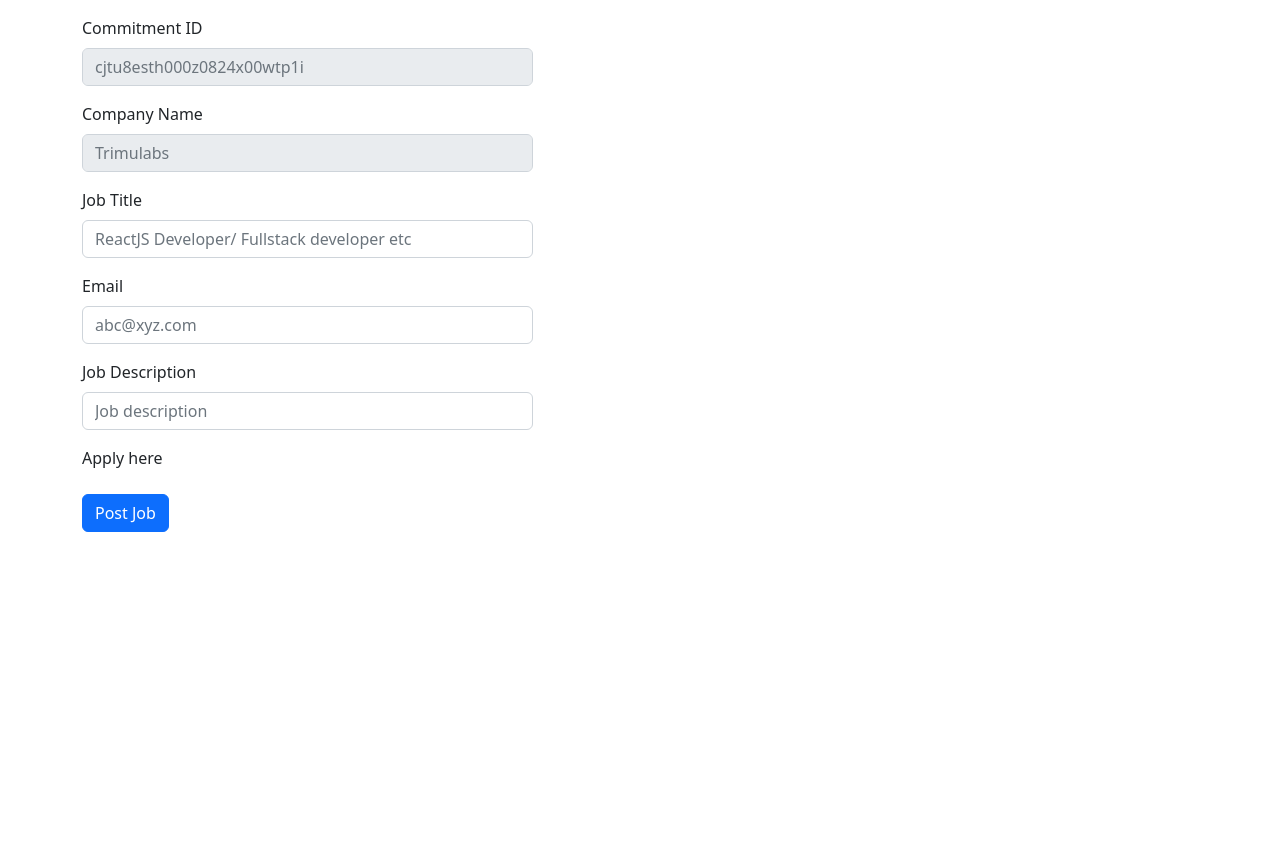
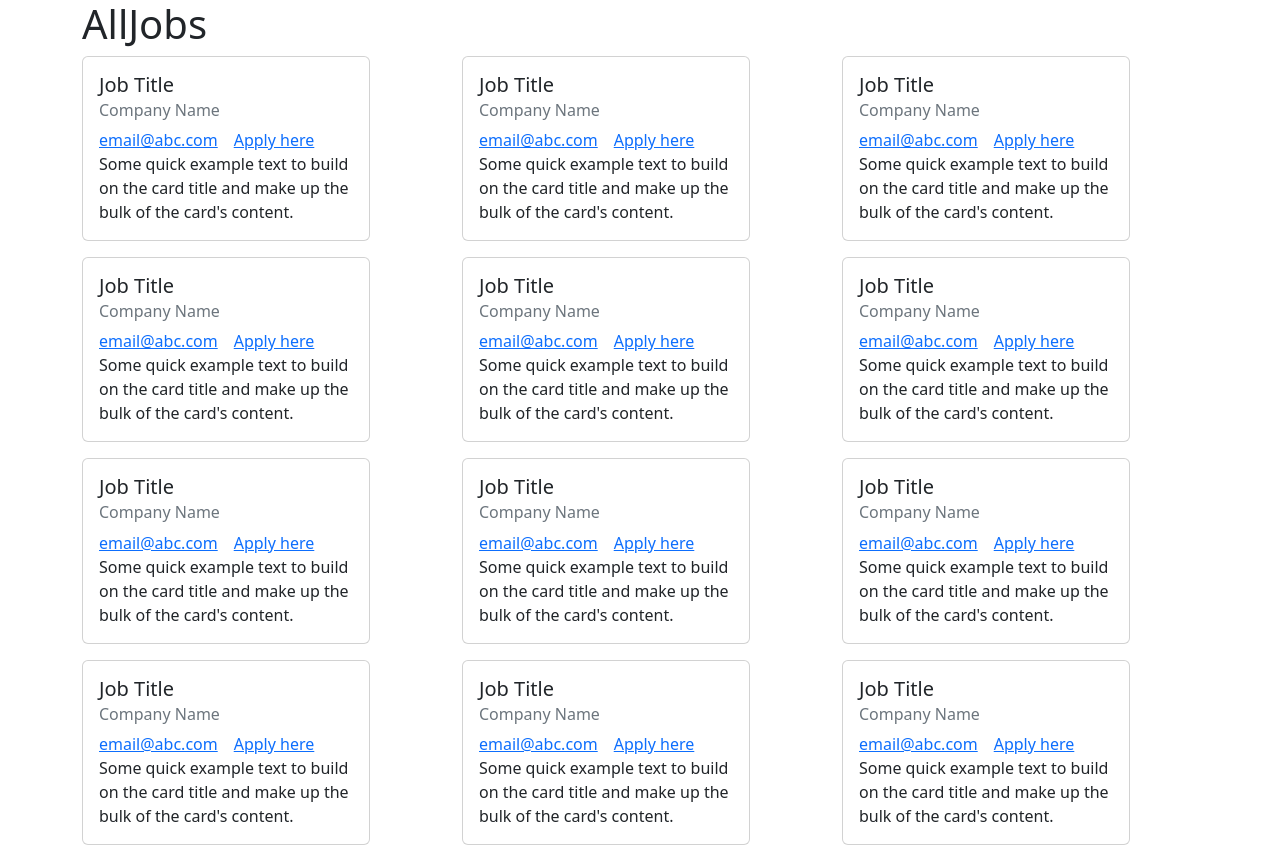
Before and after one commit to tehmoor2022skipq/job, a React (Create React App) app: page / in a window 1280 px wide. Before the commit the page ends 800 px from the top, so only its background shows below. Built offline with nearby package versions, Linux system fonts and the light colour scheme.

Commit message:
All jobs component with dummy data

```diff
--- a/src/App.js
+++ b/src/App.js
@@ -2,11 +2,13 @@
 import 'bootstrap/dist/css/bootstrap.min.css';
 import './App.css';
 import JobForm from './components/JobForm';
+import AllJobs from './components/AllJobs';
 
 function App() {
   return (
     <div>
-      <JobForm />
+      {/* <JobForm /> */}
+      <AllJobs />
     </div>
   );
 }
--- /dev/null
+++ b/src/components/AllJobs.js
@@ -0,0 +1,197 @@
+import React from 'react'
+import { Container, Row, Col } from 'react-bootstrap';
+import Card from 'react-bootstrap/Card';
+
+function AllJobs() {
+    return (
+        <Container>
+            <h1>AllJobs</h1>
+            <Row>
+                <Col md={4}>
+
+                    <Card style={{ width: '18rem' }}>
+                        <Card.Body>
+                            <Card.Title>Job Title</Card.Title>
+                            <Card.Subtitle className="mb-2 text-muted">Company Name</Card.Subtitle>
+                            <Card.Link href="#">email@abc.com</Card.Link>
+                            <Card.Link href="#">Apply here</Card.Link>
+                            <Card.Text>
+                                Some quick example text to build on the card title and make up the
+                                bulk of the card's content.
+                            </Card.Text>
+                        </Card.Body>
+                    </Card>
+                </Col>
+                <Col md={4}>
+
+                    <Card style={{ width: '18rem' }}>
+                        <Card.Body>
+                            <Card.Title>Job Title</Card.Title>
+                            <Card.Subtitle className="mb-2 text-muted">Company Name</Card.Subtitle>
+                            <Card.Link href="#">email@abc.com</Card.Link>
+                            <Card.Link href="#">Apply here</Card.Link>
+                            <Card.Text>
+                                Some quick example text to build on the card title and make up the
+                                bulk of the card's content.
+                            </Card.Text>
+                        </Card.Body>
+                    </Card>
+                </Col>
+                <Col md={4}>
+
+                    <Card style={{ width: '18rem' }}>
+                        <Card.Body>
+                            <Card.Title>Job Title</Card.Title>
+                            <Card.Subtitle className="mb-2 text-muted">Company Name</Card.Subtitle>
+                            <Card.Link href="#">email@abc.com</Card.Link>
+                            <Card.Link href="#">Apply here</Card.Link>
+                            <Card.Text>
+                                Some quick example text to build on the card title and make up the
+                                bulk of the card's content.
+                            </Card.Text>
+                        </Card.Body>
+                    </Card>
+                </Col>
+                <Col md={4} className="mt-3">
+
+                    <Card style={{ width: '18rem' }}>
+                        <Card.Body>
+                            <Card.Title>Job Title</Card.Title>
+                            <Card.Subtitle className="mb-2 text-muted">Company Name</Card.Subtitle>
+                            <Card.Link href="#">email@abc.com</Card.Link>
+                            <Card.Link href="#">Apply here</Card.Link>
+                            <Card.Text>
+                                Some quick example text to build on the card title and make up the
+                                bulk of the card's content.
+                            </Card.Text>
+                        </Card.Body>
+                    </Card>
+                </Col>
+                <Col md={4} className="mt-3">
+
+                    <Card style={{ width: '18rem' }}>
+                        <Card.Body>
+                            <Card.Title>Job Title</Card.Title>
+                            <Card.Subtitle className="mb-2 text-muted">Company Name</Card.Subtitle>
+                            <Card.Link href="#">email@abc.com</Card.Link>
+                            <Card.Link href="#">Apply here</Card.Link>
+                            <Card.Text>
+                                Some quick example text to build on the card title and make up the
+                                bulk of the card's content.
+                            </Card.Text>
+                        </Card.Body>
+                    </Card>
+                </Col>
+                <Col md={4} className="mt-3">
+
+                    <Card style={{ width: '18rem' }}>
+                        <Card.Body>
+                            <Card.Title>Job Title</Card.Title>
+                            <Card.Subtitle className="mb-2 text-muted">Company Name</Card.Subtitle>
+                            <Card.Link href="#">email@abc.com</Card.Link>
+                            <Card.Link href="#">Apply here</Card.Link>
+                            <Card.Text>
+                                Some quick example text to build on the card title and make up the
+                                bulk of the card's content.
+                            </Card.Text>
+                        </Card.Body>
+                    </Card>
+                </Col>
+                <Col md={4} className="mt-3">
+
+                    <Card style={{ width: '18rem' }}>
+                        <Card.Body>
+                            <Card.Title>Job Title</Card.Title>
+                            <Card.Subtitle className="mb-2 text-muted">Company Name</Card.Subtitle>
+                            <Card.Link href="#">email@abc.com</Card.Link>
+                            <Card.Link href="#">Apply here</Card.Link>
+                            <Card.Text>
+                                Some quick example text to build on the card title and make up the
+                                bulk of the card's content.
+                            </Card.Text>
+                        </Card.Body>
+                    </Card>
+                </Col>
+                <Col md={4} className="mt-3">
+
+                    <Card style={{ width: '18rem' }}>
+                        <Card.Body>
+                            <Card.Title>Job Title</Card.Title>
+                            <Card.Subtitle className="mb-2 text-muted">Company Name</Card.Subtitle>
+                            <Card.Link href="#">email@abc.com</Card.Link>
+                            <Card.Link href="#">Apply here</Card.Link>
+                            <Card.Text>
+                                Some quick example text to build on the card title and make up the
+                                bulk of the card's content.
+                            </Card.Text>
+                        </Card.Body>
+                    </Card>
+                </Col>
+                <Col md={4} className="mt-3">
+
+                    <Card style={{ width: '18rem' }}>
+                        <Card.Body>
+                            <Card.Title>Job Title</Card.Title>
+                            <Card.Subtitle className="mb-2 text-muted">Company Name</Card.Subtitle>
+                            <Card.Link href="#">email@abc.com</Card.Link>
+                            <Card.Link href="#">Apply here</Card.Link>
+                            <Card.Text>
+                                Some quick example text to build on the card title and make up the
+                                bulk of the card's content.
+                            </Card.Text>
+                        </Card.Body>
+                    </Card>
+                </Col>
+                <Col md={4} className="mt-3">
+
+                    <Card style={{ width: '18rem' }}>
+                        <Card.Body>
+                            <Card.Title>Job Title</Card.Title>
+                            <Card.Subtitle className="mb-2 text-muted">Company Name</Card.Subtitle>
+                            <Card.Link href="#">email@abc.com</Card.Link>
+                            <Card.Link href="#">Apply here</Card.Link>
+                            <Card.Text>
+                                Some quick example text to build on the card title and make up the
+                                bulk of the card's content.
+                            </Card.Text>
+                        </Card.Body>
+                    </Card>
+                </Col>
+                <Col md={4} className="mt-3">
+
+                    <Card style={{ width: '18rem' }}>
+                        <Card.Body>
+                            <Card.Title>Job Title</Card.Title>
+                            <Card.Subtitle className="mb-2 text-muted">Company Name</Card.Subtitle>
+                            <Card.Link href="#">email@abc.com</Card.Link>
+                            <Card.Link href="#">Apply here</Card.Link>
+                            <Card.Text>
+                                Some quick example text to build on the card title and make up the
+                                bulk of the card's content.
+                            </Card.Text>
+                        </Card.Body>
+                    </Card>
+                </Col>
+                <Col md={4} className="mt-3">
+
+                    <Card style={{ width: '18rem' }}>
+                        <Card.Body>
+                            <Card.Title>Job Title</Card.Title>
+                            <Card.Subtitle className="mb-2 text-muted">Company Name</Card.Subtitle>
+                            <Card.Link href="#">email@abc.com</Card.Link>
+                            <Card.Link href="#">Apply here</Card.Link>
+                            <Card.Text>
+                                Some quick example text to build on the card title and make up the
+                                bulk of the card's content.
+                            </Card.Text>
+                        </Card.Body>
+                    </Card>
+                </Col>
+
+            </Row>
+
+        </Container>
+    )
+}
+
+export default AllJobs
```
